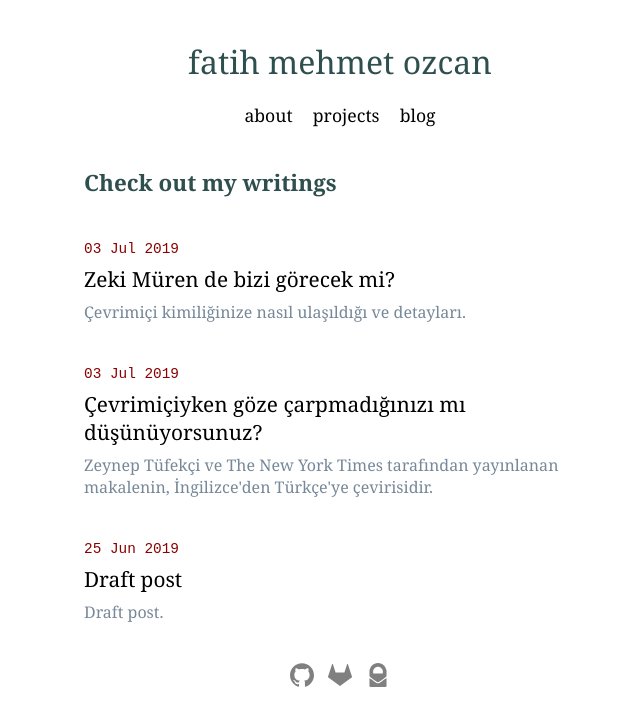
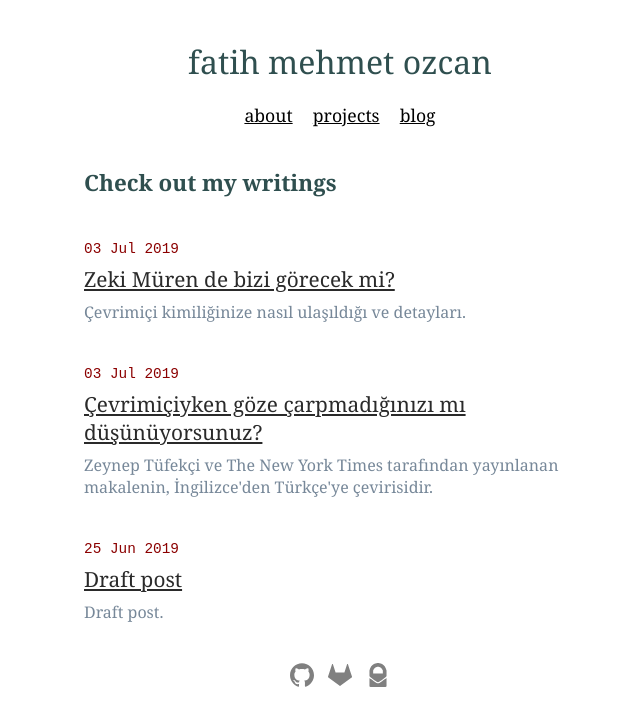
Before and after one commit to fatihmeh/fatihmeh.github.io, a Jekyll site: the page built from blog/index.html, in a window 1280 px wide. Shown: the top 726 px of the page, without its empty margins (300-940 px from the left). Built offline with Jekyll 4.4.1, drawn with Linux system fonts in a browser that asks for light colours.

Commit message:
Index update for about and some color changes

```diff
--- a/css/main.css
+++ b/css/main.css
@@ -55,14 +55,11 @@
 
 /* links */
 
-li a{
-  color:rgb(42, 42, 42);
-}
-a {
-    text-decoration: none;
-}
 a:hover {
     color:chocolate;
+}
+.nav a, .ul-project-list li a {
+  text-decoration: none;
 }
 
 
@@ -72,13 +69,15 @@
   margin-top:10px; margin-bottom:10px;
   font-size: 1rem;
   list-style-position: inside;
-  color:black;
+}
+.ul-project-list a, .ul-blog-list li a {
+  color:rgb(42,42,42);
 }
 .ul-blog-list,  .ul-blog-list li {
   list-style-type:none; margin-bottom: 40px; margin-top: 40px;
 }
 .blog-title {
-  font-size: 1.3rem; color:black;
+  font-size: 1.3rem;
 }
 .blog-date {
   font-size: 0.9rem; color:lightslategray; margin-bottom:8px;
@@ -110,7 +109,7 @@
   line-height:30px;
   color:black;
 }
-.post p, .about p {
+.post p {
    margin-bottom:20px;margin-top:20px;
 }
 
--- a/index.html
+++ b/index.html
@@ -3,4 +3,4 @@
 title: fatih mehmet ozcan
 ---
 <h2 class="parag-header">Hi! My name is Fatih</h2>
-<p class="about">I am a certified Solidworks expert (CSWE). I worked as designer and drafter for a couple of companies and currently working as maintenance planner.</p>
+<p class="about">I am a certified Solidworks expert (CSWE). I worked as designer and drafter for a couple of companies and currently working as maintenance planner. <a href="/blog">The projects</a> I prepared are mostly about CAD(Computer Aided Design) world and Office programs. Check <a href="/blog">the blog page</a> for my writings.</p>
```
